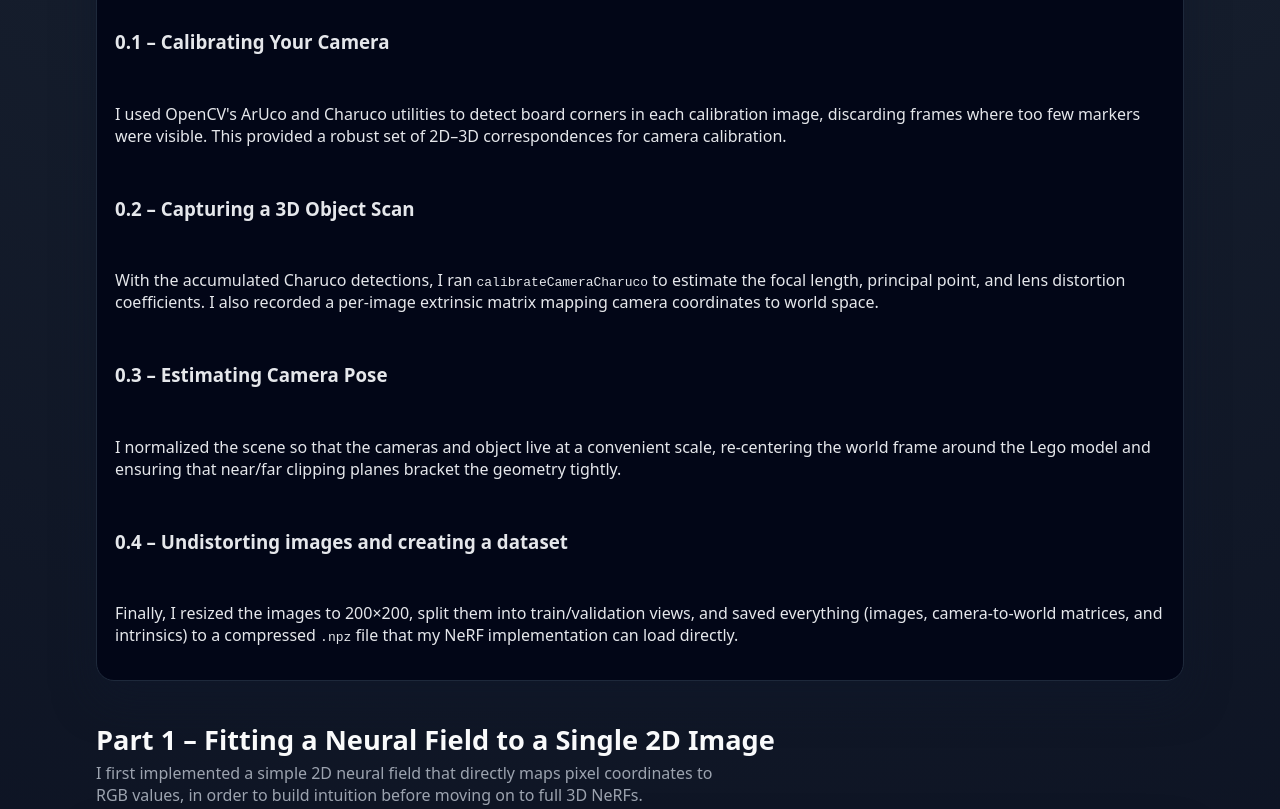
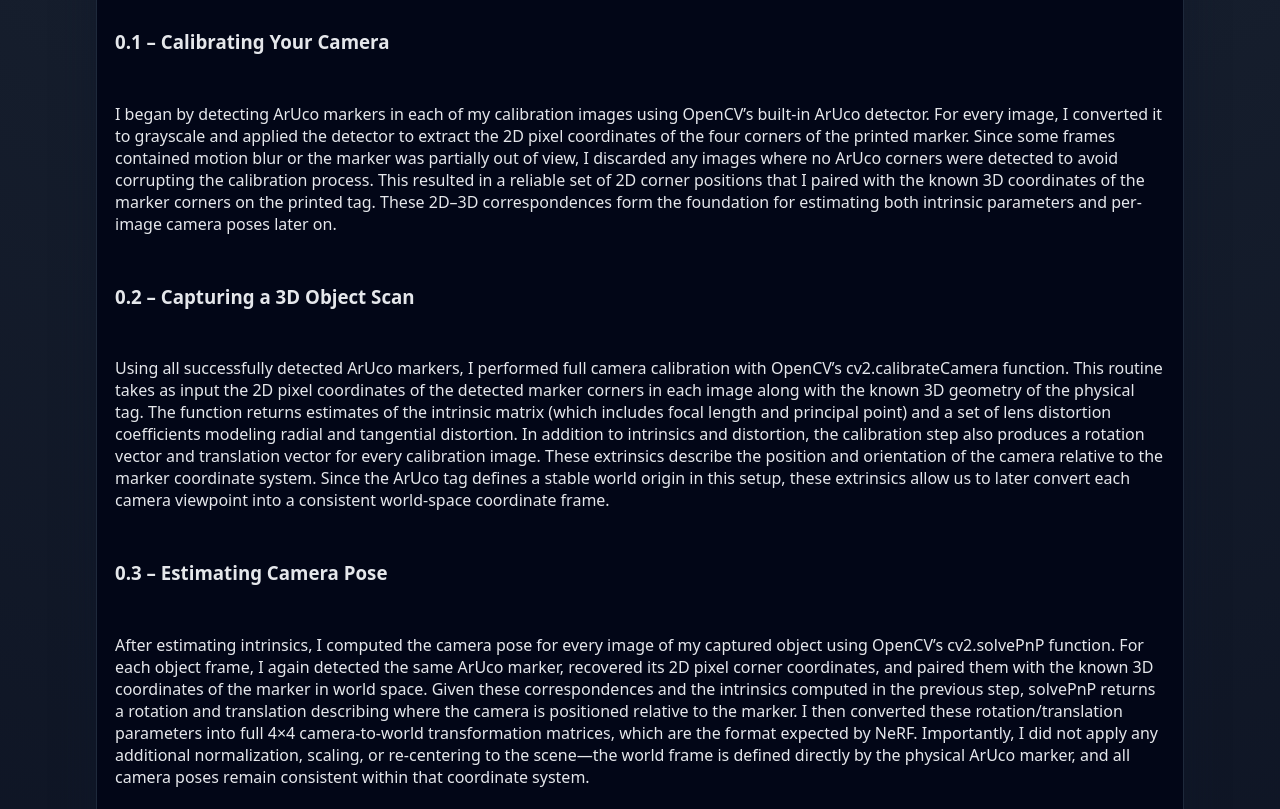
Before and after one commit to apeylet-berkeley/project4-cs180, a plain HTML site: page index.html in a window 1280 px wide. Shown: the part 935-1744 px from the top of the page. Drawn offline with Linux system fonts and the light colour scheme.

Commit message:
Update index.html

```diff
--- a/index.html
+++ b/index.html
@@ -333,36 +333,27 @@
         <div class="stack">
           <h3>0.1 – Calibrating Your Camera</h3>
           <p>
-            I used OpenCV&apos;s ArUco and Charuco utilities to detect board corners in each
-            calibration image, discarding frames where too few markers were visible. This provided
-            a robust set of 2D–3D correspondences for camera calibration.
-          </p>
+            I began by detecting ArUco markers in each of my calibration images using OpenCV’s built-in ArUco detector. For every image, I converted it to grayscale and applied the detector to extract the 2D pixel coordinates of the four corners of the printed marker. Since some frames contained motion blur or the marker was partially out of view, I discarded any images where no ArUco corners were detected to avoid corrupting the calibration process. This resulted in a reliable set of 2D corner positions that I paired with the known 3D coordinates of the marker corners on the printed tag. These 2D–3D correspondences form the foundation for estimating both intrinsic parameters and per-image camera poses later on.          </p>
         </div>
 
         <div class="stack">
           <h3>0.2 – Capturing a 3D Object Scan</h3>
           <p>
-            With the accumulated Charuco detections, I ran <code>calibrateCameraCharuco</code> to
-            estimate the focal length, principal point, and lens distortion coefficients. I also
-            recorded a per-image extrinsic matrix mapping camera coordinates to world space.
+            Using all successfully detected ArUco markers, I performed full camera calibration with OpenCV’s cv2.calibrateCamera function. This routine takes as input the 2D pixel coordinates of the detected marker corners in each image along with the known 3D geometry of the physical tag. The function returns estimates of the intrinsic matrix (which includes focal length and principal point) and a set of lens distortion coefficients modeling radial and tangential distortion. In addition to intrinsics and distortion, the calibration step also produces a rotation vector and translation vector for every calibration image. These extrinsics describe the position and orientation of the camera relative to the marker coordinate system. Since the ArUco tag defines a stable world origin in this setup, these extrinsics allow us to later convert each camera viewpoint into a consistent world-space coordinate frame.
           </p>
         </div>
 
         <div class="stack">
           <h3>0.3 – Estimating Camera Pose</h3>
           <p>
-            I normalized the scene so that the cameras and object live at a convenient scale,
-            re-centering the world frame around the Lego model and ensuring that near/far clipping
-            planes bracket the geometry tightly.
+            After estimating intrinsics, I computed the camera pose for every image of my captured object using OpenCV’s cv2.solvePnP function. For each object frame, I again detected the same ArUco marker, recovered its 2D pixel corner coordinates, and paired them with the known 3D coordinates of the marker in world space. Given these correspondences and the intrinsics computed in the previous step, solvePnP returns a rotation and translation describing where the camera is positioned relative to the marker. I then converted these rotation/translation parameters into full 4×4 camera-to-world transformation matrices, which are the format expected by NeRF. Importantly, I did not apply any additional normalization, scaling, or re-centering to the scene—the world frame is defined directly by the physical ArUco marker, and all camera poses remain consistent within that coordinate system.
           </p>
         </div>
 
         <div class="stack">
           <h3>0.4 – Undistorting images and creating a dataset</h3>
           <p>
-            Finally, I resized the images to 200×200, split them into train/validation views, and
-            saved everything (images, camera-to-world matrices, and intrinsics) to a compressed
-            <code>.npz</code> file that my NeRF implementation can load directly.
+            Before packaging the dataset for NeRF, I first undistorted each image using the calibrated intrinsics and distortion coefficients obtained earlier. I used OpenCV’s cv2.undistort along with cv2.getOptimalNewCameraMatrix to both correct lens distortion and automatically crop away invalid black borders introduced during undistortion. Because this cropping shifts the image origin, I also updated the intrinsic matrix’s principal point to reflect the new pixel coordinates. Once all images were undistorted and all camera poses were computed, I split the dataset into training, validation, and test subsets. Finally, I saved everything—undistorted RGB images, their corresponding camera-to-world matrices, and the focal length—into a single compressed .npz file. This file can be directly loaded by my NeRF implementation for training and novel-view rendering.
           </p>
         </div>
       </div>
```
